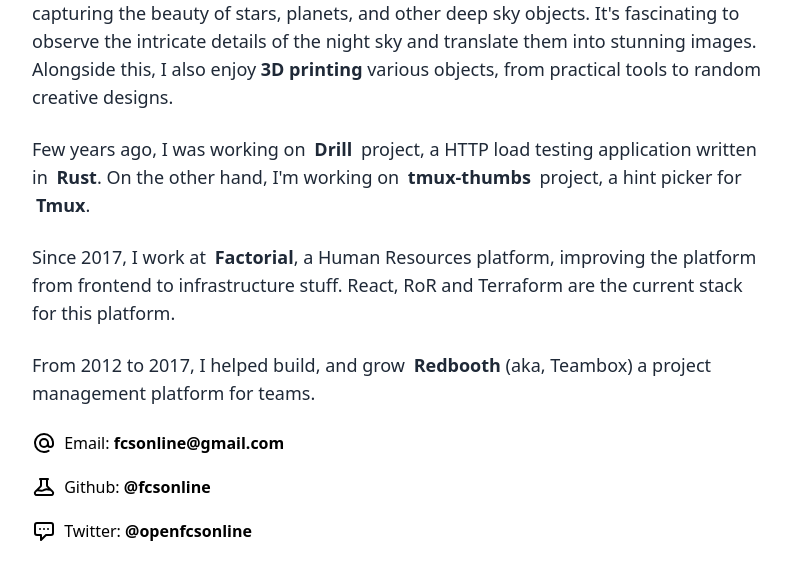
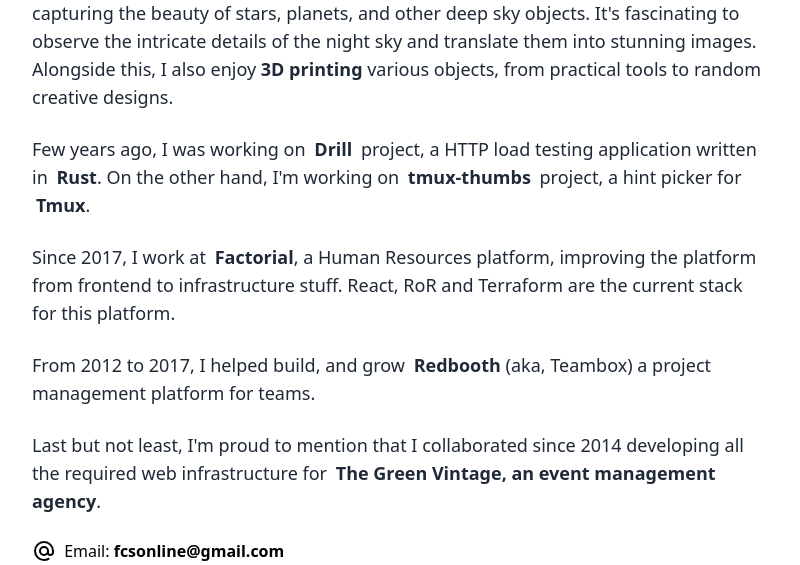
Before and after one commit to fcsonline/ferranbasora.com, an Astro site: page /about in a window 1280 px wide. Shown: the part 576-1141 px from the top of the page, without its empty margins (240-1040 px from the left). Built offline with nearby package versions, Linux system fonts and the light colour scheme; Astro itself is replaced by a stand-in of ours.

Commit message:
Mention The Green Vintage.com

```diff
--- a/src/pages/about.astro
+++ b/src/pages/about.astro
@@ -62,6 +62,15 @@
     project management platform for teams.
   </p>
 
+  <p class="mb-6 text-lg text-gray-800">
+    Last but not least, I'm proud to mention that I collaborated since 2014
+    developing all the required web infrastructure for <a
+      class="ml-1"
+      href="https://www.thegreenvintage.com"
+      >The Green Vintage, an event management agency</a
+    >.
+  </p>
+
   <p>
     <svg
       class="w-6 inline mr-1 mb-1"
```
